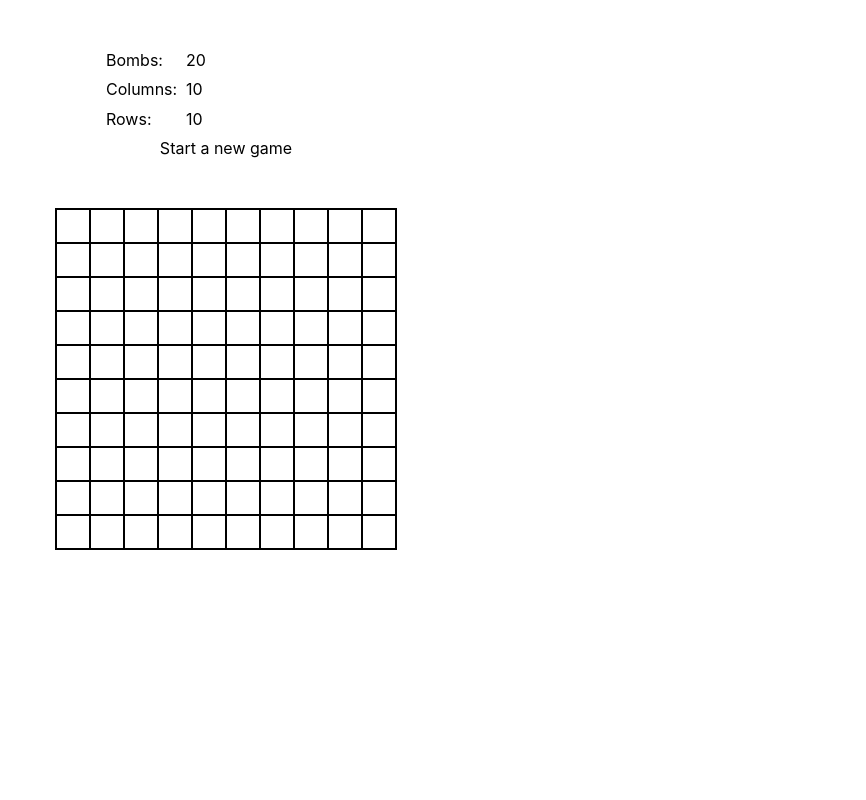
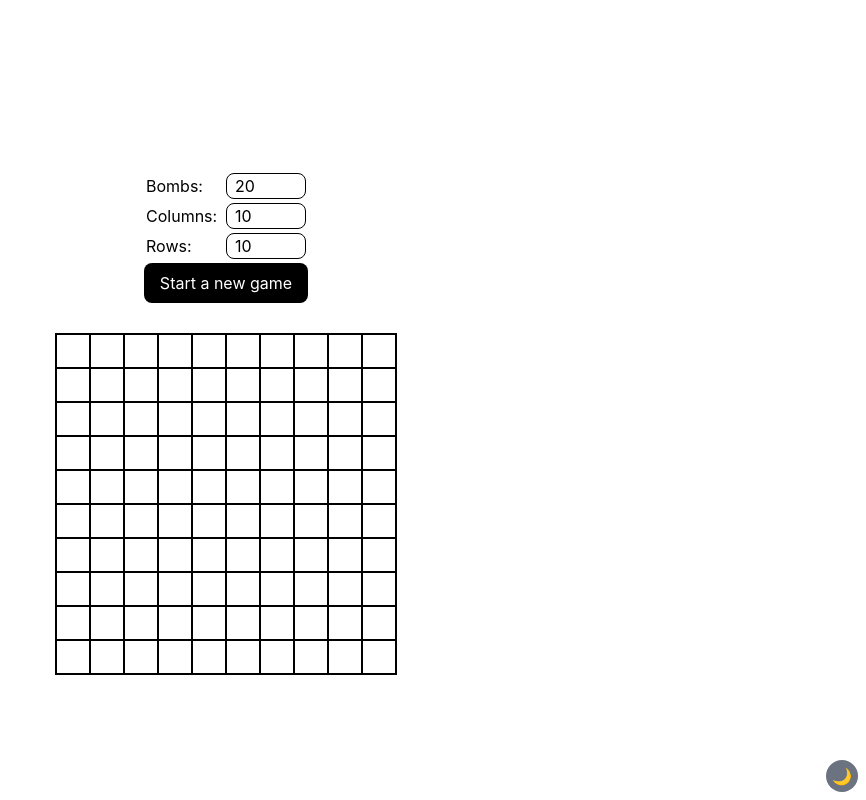
Before and after one commit to jourdanrodrigues/MineFinder, a React (Vite) app: page / in a window 1280 px wide. Shown: the whole page, without its empty margins (414-1280 px from the left). Built offline with nearby package versions, Linux system fonts and the light colour scheme.

Commit message:
:sparkles: Add dark mode

```diff
--- a/src/App.tsx
+++ b/src/App.tsx
@@ -1,11 +1,13 @@
 import { Controls } from '@/components/GameControls.tsx';
 import { Grid } from '@/components/Grid.tsx';
+import { DarkModeToggle } from '@/components/DarkModeToggle.tsx';
 
 function App() {
   return (
-    <div className='flex flex-col items-center justify-center'>
+    <div className='flex size-full flex-col items-center justify-center bg-primary-canvas dark:bg-primary-canvas-dark'>
       <Controls />
-      <Grid className='h-fit w-full max-w-full' />
+      <Grid />
+      <DarkModeToggle className='fixed bottom-2 right-2' />
     </div>
   );
 }
--- a/src/components/BombFlag.tsx
+++ b/src/components/BombFlag.tsx
@@ -7,7 +7,7 @@ export function BombFlag({ className }: { className?: string }) {
   const base = (
     <polygon
       points='0,97 10,83 90,83 100,97'
-      className='fill-gray-400 stroke-black'
+      className='fill-gray-400 stroke-black dark:fill-gray-600'
     />
   );
   const flag = (
@@ -17,7 +17,7 @@ export function BombFlag({ className }: { className?: string }) {
       L 85,33
       C 75,43 65,23 45,33
       Z'
-      className='fill-red-400 stroke-black'
+      className='fill-red-400 stroke-black dark:fill-orange-700'
     />
   );
   return (
--- a/src/components/Cell.tsx
+++ b/src/components/Cell.tsx
@@ -24,13 +24,14 @@ export function Cell({
   return (
     <div
       className={cn(
-        'flex relative justify-center items-center transition-all bg-white aspect-square size-full',
+        'flex relative justify-center items-center transition-all bg-primary-canvas dark:bg-primary-canvas-dark size-full',
         !isRevealed ? 'cursor-pointer' : 'cursor-default',
         {
-          'hover:bg-gray-200': !isRevealed && !isFlagged,
-          'bg-red-100': isRevealed && isBomb,
-          'bg-green-100': isRevealed && !isBomb,
-          'bg-yellow-100': isFlagged,
+          'hover:bg-gray-200 dark:hover:bg-neutral-600':
+            !isRevealed && !isFlagged,
+          'bg-rose-300 dark:bg-[#B14C21]': isRevealed && isBomb,
+          'bg-green-200 dark:bg-[#0b3e3c]': isRevealed && !isBomb,
+          'bg-yellow-100 dark:bg-yellow-800': isFlagged,
         },
       )}
       onContextMenu={(e) => e.preventDefault()}
@@ -41,7 +42,7 @@ export function Cell({
     >
       <span
         className={cn(
-          'block size-[80%] rounded-[50%] border-2 border-black transition-all',
+          'block size-[80%] rounded-[50%] border-2 border-contrast dark:border-[#732200] transition-all will-change-[border-color]',
           !isFlagged && isBomb && isRevealed ? 'opacity-100' : 'opacity-0',
           absoluteCenterClassName,
         )}
@@ -55,7 +56,7 @@ export function Cell({
       />
       <span
         className={cn(
-          'block transition-opacity text-center text-xl leading-[100%]',
+          'block transition-opacity text-center text-xl dark:text-contrast-dark leading-[100%]',
           !isFlagged && !isBomb && isRevealed ? 'opacity-100' : 'opacity-0',
           absoluteCenterClassName,
         )}
--- /dev/null
+++ b/src/components/DarkModeToggle.tsx
@@ -0,0 +1,70 @@
+import { useEffect } from 'react';
+import { cn, useForceRerender } from '@/utils.ts';
+
+type Theme = 'dark' | 'light' | 'system';
+
+export function DarkModeToggle({ className }: { className?: string }) {
+  const forceRerender = useForceRerender();
+
+  useEffect(() => {
+    const theme = getStorageTheme();
+    const query = getDarkThemeMediaQuery();
+    if (theme === 'dark' || (theme === 'system' && query.matches)) {
+      document.documentElement.classList.add('dark');
+    } else {
+      document.documentElement.classList.remove('dark');
+    }
+
+    query.addEventListener('change', clearDarkModeFlag);
+    return () => query.removeEventListener('change', clearDarkModeFlag);
+
+    function clearDarkModeFlag(): void {
+      localStorage.removeItem('theme');
+      forceRerender();
+    }
+  }, [forceRerender]);
+
+  const isDark = isCurrentlyDark();
+
+  const contentClassName =
+    'absolute opacity-0 transition-opacity will-change-[opacity]';
+  return (
+    <button
+      className={cn(
+        'size-8 rounded-full bg-gray-500 flex items-center justify-center',
+        className,
+      )}
+      onClick={toggleDarkMode}
+    >
+      <span className={cn(contentClassName, !isDark && 'opacity-100')}>🌙</span>
+      <span className={cn(contentClassName, isDark && 'opacity-100')}>🌞</span>
+    </button>
+  );
+
+  function toggleDarkMode(): void {
+    const isDark = document.documentElement.classList.toggle('dark');
+    localStorage.setItem('theme', isDark ? 'dark' : 'light');
+    forceRerender();
+  }
+}
+
+function isCurrentlyDark(): boolean {
+  const theme = getStorageTheme();
+  if (theme === 'dark') return true;
+  if (theme === 'light') return false;
+  return getDarkThemeMediaQuery().matches;
+}
+
+function getStorageTheme(): Theme {
+  const value = localStorage.getItem('theme') || 'system';
+  if (isTheme(value)) return value;
+  throw new Error('Invalid theme value');
+}
+
+function getDarkThemeMediaQuery(): MediaQueryList {
+  return window.matchMedia('(prefers-color-scheme: dark)');
+}
+
+function isTheme(value: string): value is Theme {
+  return ['dark', 'light', 'system'].includes(value);
+}
--- a/src/components/GameControls.tsx
+++ b/src/components/GameControls.tsx
@@ -15,23 +15,12 @@ export function Controls() {
   const dispatch = useAppDispatch();
 
   return (
-    <div className='my-12 flex h-28 w-60 flex-col justify-between'>
-      <NumberInput
-        label='Bombs'
-        onChange={(e) => setBombs(+e.target.value)}
-        value={bombs}
-      />
-      <NumberInput
-        label='Columns'
-        onChange={(e) => setColumns(+e.target.value)}
-        value={columns}
-      />
-      <NumberInput
-        label='Rows'
-        onChange={(e) => setRows(+e.target.value)}
-        value={rows}
-      />
+    <div className='my-12 flex h-28 w-60 flex-col items-center justify-between gap-1'>
+      <NumberInput label='Bombs' onChange={setBombs} value={bombs} />
+      <NumberInput label='Columns' onChange={setColumns} value={columns} />
+      <NumberInput label='Rows' onChange={setRows} value={rows} />
       <button
+        className='rounded-lg bg-contrast px-4 py-2 text-primary dark:bg-contrast-dark dark:text-primary-dark'
         onClick={() =>
           dispatch(boardSlice.actions.startNewGame({ bombs, columns, rows }))
         }
--- a/src/components/Grid.tsx
+++ b/src/components/Grid.tsx
@@ -1,18 +1,17 @@
 import { Cell } from '@/components/Cell.tsx';
-import { cn, range } from '@/utils';
+import { range } from '@/utils';
 import { useAppDispatch, useAppSelector } from '@/redux/hooks.ts';
 import { boardSlice, selectBoardSets } from '@/redux/boardSlice.ts';
 
-export const Grid = ({ className }: { className?: string }) => {
+export const Grid = () => {
   const dispatch = useAppDispatch();
   const { flagged, bombs, revealed } = useAppSelector(selectBoardSets);
   const { isGameOver, rowCount, columnCount, cellNeighborBombs } =
     useAppSelector((state) => state.board);
 
   return (
-    <div className={cn('flex justify-center items-center', className)}>
     <div
-        className='grid size-fit select-none gap-[2px] border-[2px] border-black bg-black'
+      className='grid size-fit select-none gap-[2px] border-[2px] border-black bg-contrast dark:border-contrast-dark dark:bg-contrast-dark'
       style={{
         gridTemplateRows: `repeat(${rowCount}, 2rem)`,
         gridTemplateColumns: `repeat(${columnCount}, 2rem)`,
@@ -46,6 +45,5 @@ export const Grid = ({ className }: { className?: string }) => {
         }),
       )}
     </div>
-    </div>
   );
 };
--- a/src/components/Input.tsx
+++ b/src/components/Input.tsx
@@ -1,19 +1,19 @@
-import React from 'react';
-
 type NumberInputProps = {
   label: string;
   value: string | number;
-  onChange: React.ChangeEventHandler<HTMLInputElement>;
+  onChange: (value: number) => void;
 };
 
 export function NumberInput({ label, value, onChange }: NumberInputProps) {
   return (
-    <div className='flex w-full justify-between'>
-      <span className='w-1/3'>{label}:</span>
+    <div className='flex w-full items-center justify-center'>
+      <span className='w-1/3 dark:text-contrast-dark'>{label}:</span>
       <input
-        className='w-2/3'
-        onChange={onChange}
-        type='number'
+        className='w-1/3 rounded-lg border border-contrast bg-transparent px-2 dark:border-contrast-dark dark:text-contrast-dark'
+        onChange={(e) => {
+          const newValue = +e.target.value.replace(/\D/g, '');
+          onChange(Number.isNaN(newValue) ? 0 : newValue);
+        }}
         value={value}
       />
     </div>
--- a/src/index.css
+++ b/src/index.css
@@ -2,8 +2,15 @@
 @tailwind components;
 @tailwind utilities;
 
-body {
+* {
+  box-sizing: border-box;
+}
+
+html, body, #root {
   margin: 0;
+  padding: 0;
+  width: 100%;
+  height: 100%;
   font-family: -apple-system, BlinkMacSystemFont, 'Segoe UI', 'Roboto', 'Oxygen',
     'Ubuntu', 'Cantarell', 'Fira Sans', 'Droid Sans', 'Helvetica Neue',
     sans-serif;
--- a/src/utils.ts
+++ b/src/utils.ts
@@ -1,6 +1,6 @@
 import clsx, { ClassValue } from 'clsx';
 import { twMerge } from 'tailwind-merge';
-import React from 'react';
+import React, { useCallback, useState } from 'react';
 
 export function range(number: number): number[] {
   return Array.from(new Array(number).keys());
@@ -31,3 +31,10 @@ export function areNeighbors(
     cellA.y <= cellB.y + 1
   );
 }
+
+export function useForceRerender() {
+  const [value, setValue] = useState(false);
+  // We want to have this function cause a rerender if used as a dependency
+  // eslint-disable-next-line react-hooks/exhaustive-deps
+  return useCallback(() => setValue((value) => !value), [value]);
+}
--- a/tailwind.config.js
+++ b/tailwind.config.js
@@ -1,11 +1,27 @@
 /** @type {import('tailwindcss').Config} */
 export default {
-  content: [
-    './index.html',
-    './src/**/*.{js,ts,jsx,tsx}',
-  ],
+  darkMode: 'class',
+  content: ['./index.html', './src/**/*.{js,ts,jsx,tsx}'],
   theme: {
-    extend: {},
+    extend: {
+      colors: {
+        // Light mode colors
+        primary: '#ffffff',
+        'primary-canvas': '#ffffff',
+        // secondary: '#789abc',
+        // neutral: '#f0f0f0',
+        // accent: '#ff5733',
+        contrast: '#000000',
+
+        // Dark mode colors
+        'primary-dark': '#000000',
+        'primary-canvas-dark': 'rgb(43, 43, 43)',
+        // 'secondary-dark': '#345678',
+        // 'neutral-dark': '#1a1a1a',
+        // 'accent-dark': '#ffa726',
+        'contrast-dark': '#AFAFAF',
+      },
+    },
   },
   plugins: [],
 };
```
Lines whose indentation alone changed are shown as unchanged.
